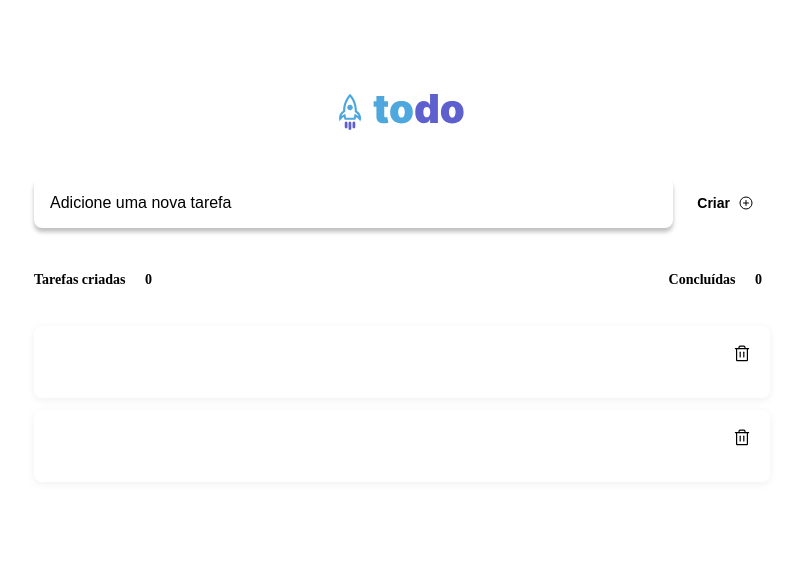
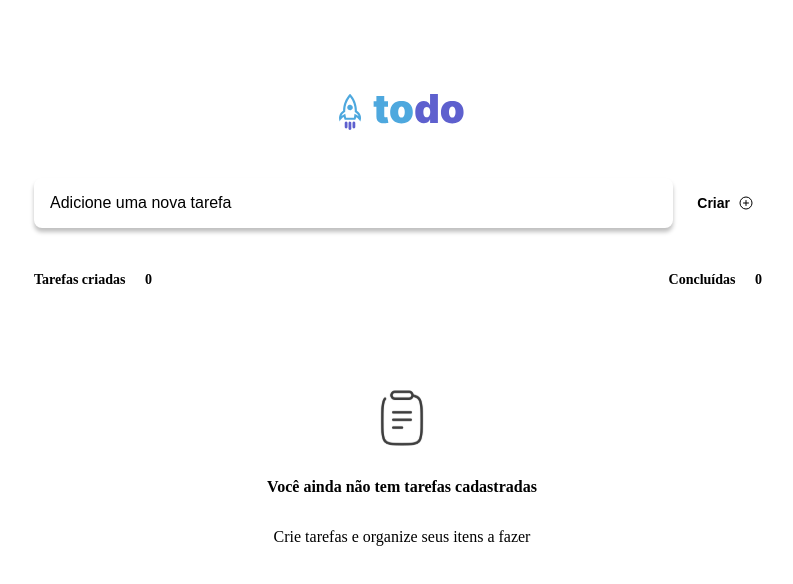
Before and after one commit to hitalloazevedo/todo-rocket, a React (Vite) app: page / in a window 1280 px wide. Shown: the top 584 px of the page, without its empty margins (238-1031 px from the left). Built offline with nearby package versions, Linux system fonts and the light colour scheme; the HTML template or start-up script is replaced by a standard one.

Commit message:
taskList and Warning in empty case

```diff
--- a/src/App.tsx
+++ b/src/App.tsx
@@ -3,29 +3,62 @@ import { Header } from './components/Header'
 import { Task } from './components/Task'
 import { TaskInput } from './components/TaskInput'
 import clipboard from './assets/clipboard.svg'
+import { useState } from 'react'
 
 
 function App() {
+
+  const [tasks, setTasks] = useState([])
+
+
+  // Cada task é um obj {id: number, content: 'blabla'}
+  interface Task {
+    id: number;
+    content: string;
+  }
+
+  // createNewTask receberá um task {}
+  const createNewTask = (task: Task) => {
+    setTasks([...tasks, task])
+  }
+
+  const deleteTask = (taskToDelete: string) => {
+    const newArray = tasks.filter(task => {
+      return task.content != taskToDelete
+    })
+
+    setTasks(newArray)
+  }
+
   return (
     <>
       <Header/>
-      <TaskInput/>
+      <TaskInput handleNewTask={createNewTask}/>
 
       <div className='tasksArea'>
         <header>
-          <p className='createdTasks'>Tarefas criadas <span>0</span></p>
+          <p className='createdTasks'>Tarefas criadas <span>{tasks.length}</span></p>
           <p className='doneTasks'>Concluídas <span>0</span></p>
         </header>
 
         <div className='tasksList'>
-          {/* <div className='warningEmpty'>
-            <img src={clipboard}/>
-            <p><strong>Você ainda não tem tarefas cadastradas</strong></p>
-            <p>Crie tarefas e organize seus itens a fazer</p>
-          </div> */}
-
-          <Task></Task>
-          <Task></Task>
+          {tasks.length > 0 ?
+            tasks.map(task => {
+              return (
+                <Task
+                key={task.content}
+                content={task.content}
+                deleteTask={deleteTask}
+                />
+              )
+            })
+            :
+            <div className='warningEmpty'>
+              <img src={clipboard}/>
+              <p><strong>Você ainda não tem tarefas cadastradas</strong></p>
+              <p>Crie tarefas e organize seus itens a fazer</p>
+            </div>
+          }
         </div>
       </div>
     </>
```
